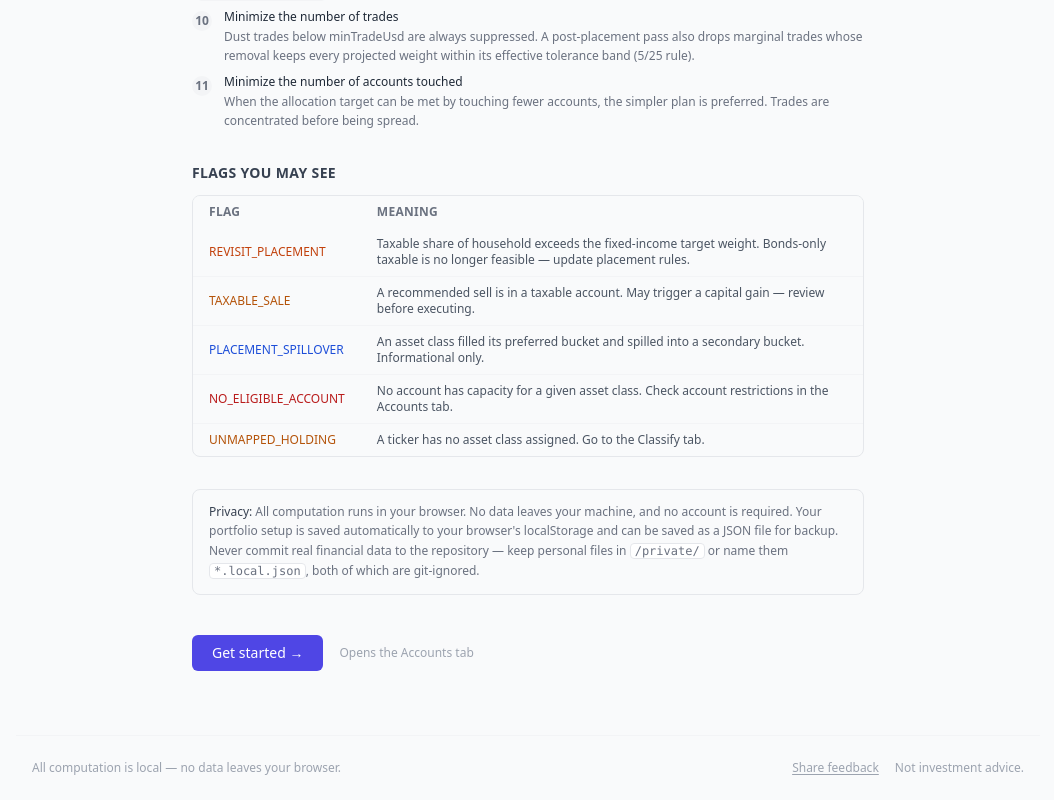
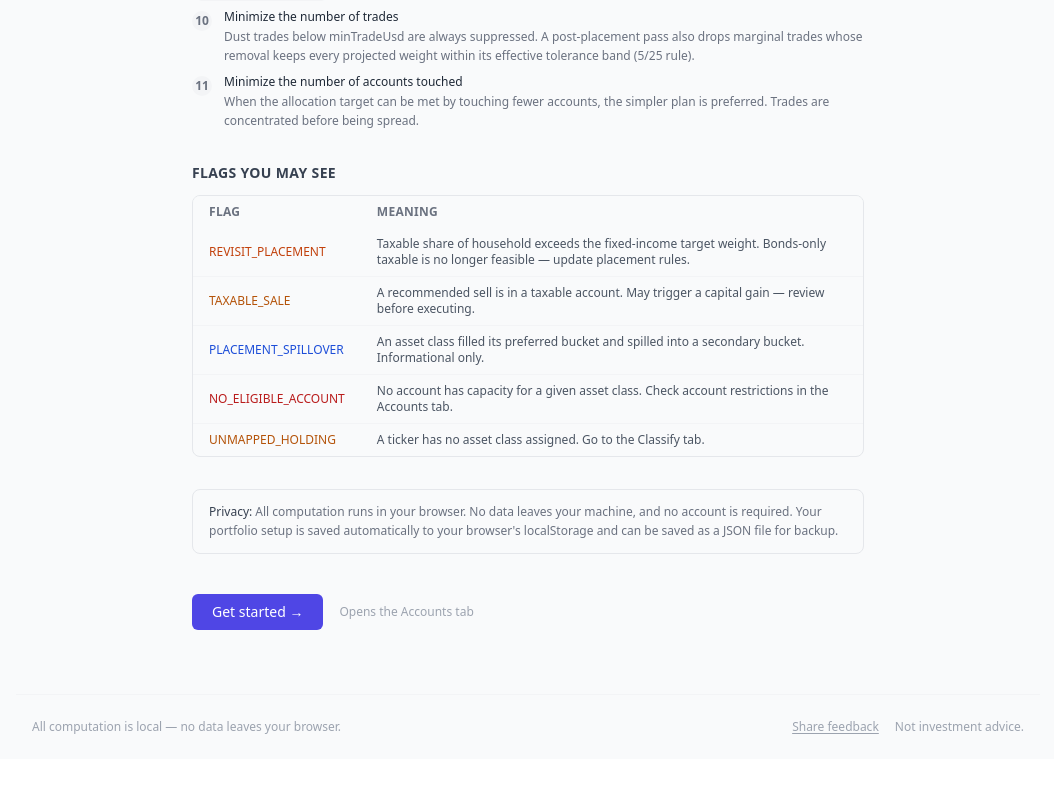
Before and after one commit to rblumen/drift, a React (Vite) app: page / in a window 1280 px wide. Shown: the part 2162-2962 px from the top of the page, without its empty margins (112-1166 px from the left). After the commit the page ends 2921 px from the top, so only its background shows below. Built offline with nearby package versions, Linux system fonts and the light colour scheme.

Commit message:
Minor cleanup of overview panel Introduce CONTRIBUTING.MD

```diff
--- a/src/ui/OverviewPanel.tsx
+++ b/src/ui/OverviewPanel.tsx
@@ -293,7 +293,6 @@ export function OverviewPanel({ onStart }: Props) {
         <span className="font-medium text-gray-700">Privacy: </span>
         All computation runs in your browser. No data leaves your machine, and no account is required.
         Your portfolio setup is saved automatically to your browser's localStorage and can be saved as a JSON file for backup.
-        Never commit real financial data to the repository — keep personal files in <code className="font-mono bg-white px-1 rounded border border-gray-200">/private/</code> or name them <code className="font-mono bg-white px-1 rounded border border-gray-200">*.local.json</code>, both of which are git-ignored.
       </div>
 
       {/* CTA */}
```
Also changed, not shown: 1 other file (tests, documents, lock files or other folders).
